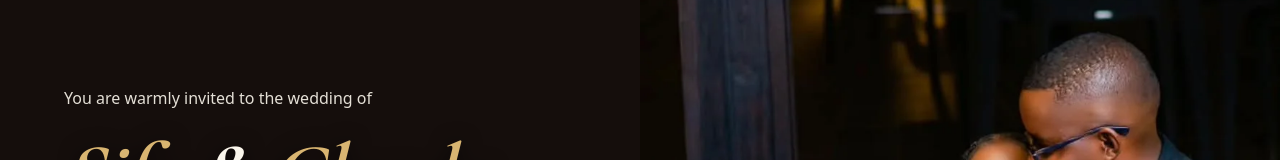
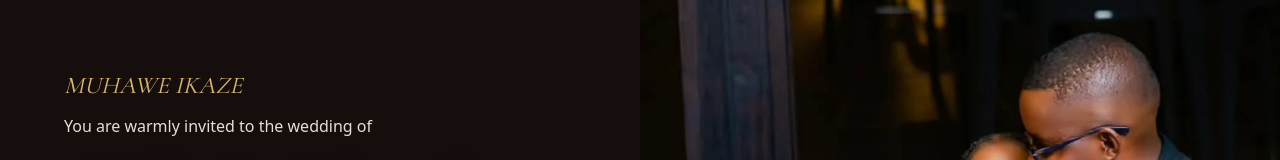
Before and after one commit to yvesmugisha901/sifa-claude-wedding, a React (Vite) app: page / in a window 1280 px wide. Shown: the part 206-366 px from the top of the page. Built offline with nearby package versions, Linux system fonts and the light colour scheme; no server answers.

Commit message:
style: move intro text above faces

```diff
--- a/src/components/InvitationIntro.tsx
+++ b/src/components/InvitationIntro.tsx
@@ -23,8 +23,8 @@ export function InvitationIntro({ onOpen, musicAvailable, open }: Props) {
           className="absolute inset-0 h-full w-full object-cover object-[50%_62%]" />
         <div aria-hidden="true" className="absolute inset-0 bg-ink/65 lg:hidden" />
       </div>
-
-     <div className="rise relative z-10 flex h-full min-h-0 flex-col items-center justify-center gap-5 overflow-y-auto px-5 pt-8 pb-32 text-center lg:items-start lg:gap-6 lg:px-16 lg:py-8 lg:text-left">
+<div className="rise relative z-10 flex h-full min-h-0 flex-col items-center justify-start gap-5 overflow-y-auto px-5 pt-[7svh] pb-8 text-center lg:items-start lg:justify-center lg:gap-6 lg:px-16 lg:py-8 lg:text-left">
+        <p className="font-display text-2xl italic text-gold">MUHAWE IKAZE</p>
         <p className="-mt-3 text-base text-ivory/90">You are warmly invited to the wedding of</p>
 
         <h1 className="w-full font-display font-bold italic leading-none text-gold [text-shadow:0_2px_20px_rgba(0,0,0,.7)]">
```
